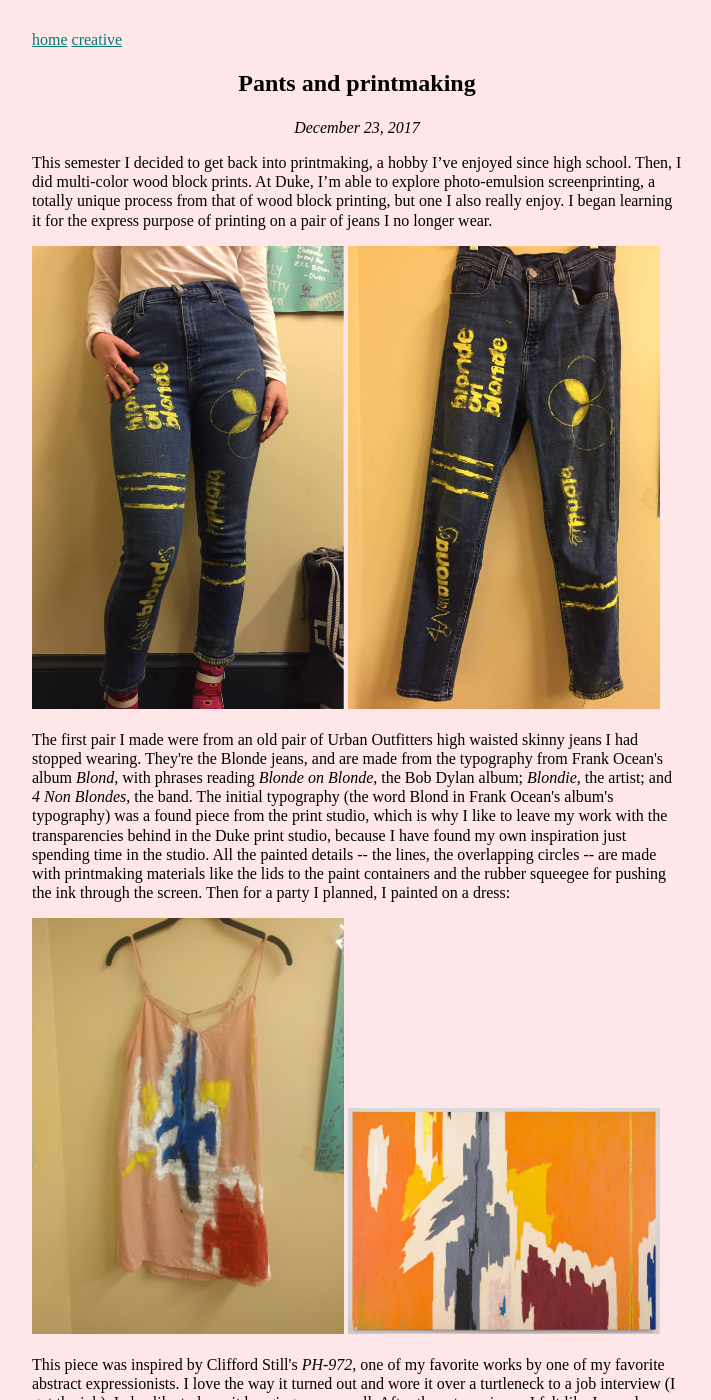
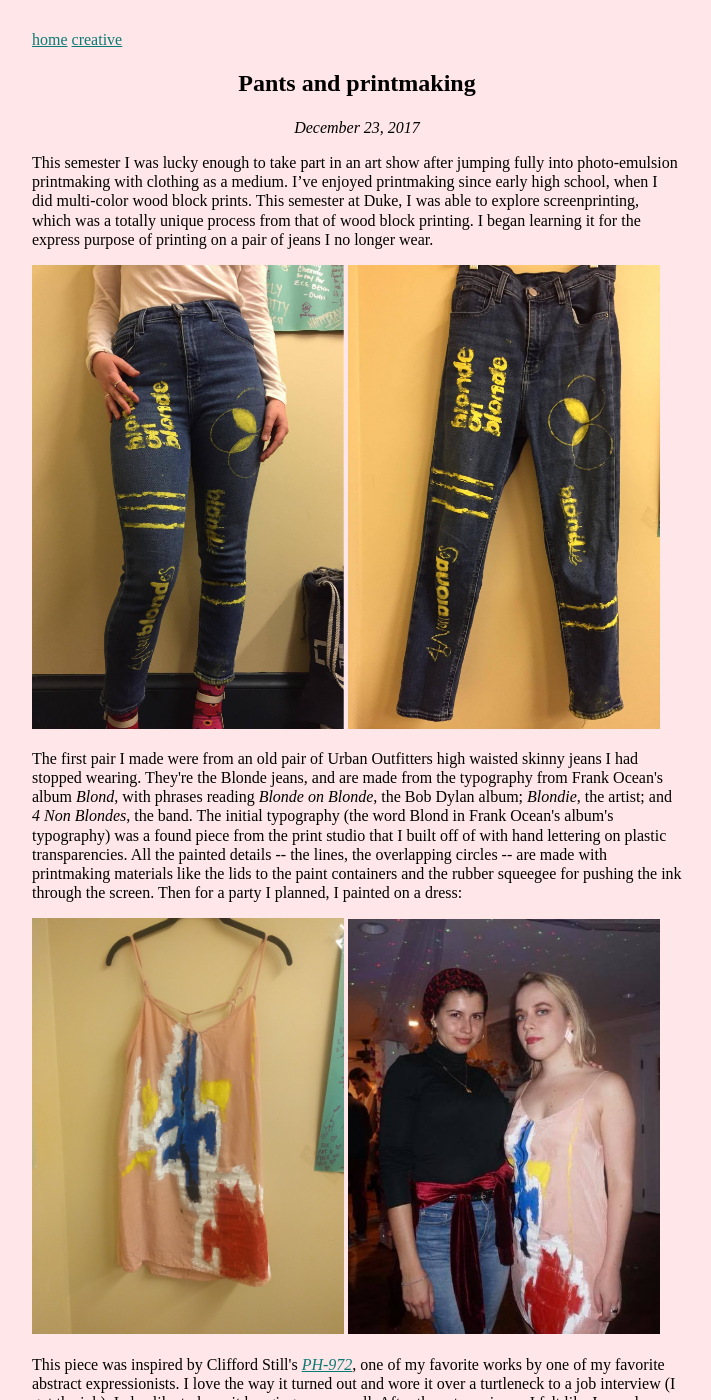
Before and after one commit to pmt/pmt.github.io, a Jekyll site: the page built from _posts/2017-12-23-pants.md, in a window 1280 px wide and 1400 px high. Shown: the whole window, without its empty margins (283-994 px from the left). Built offline with Jekyll 4.4.1, drawn with Linux system fonts in a browser that asks for light colours.

Commit message:
Change one image, fix copy

```diff
--- a/_posts/2017-12-23-pants.md
+++ b/_posts/2017-12-23-pants.md
@@ -4,17 +4,17 @@ layout: post
 date: 2017-12-23
 ---
 
-This semester I decided to get back into printmaking, a hobby I've enjoyed since high school. Then, I did multi-color wood block prints. At Duke, I'm able to explore photo-emulsion screenprinting, a totally unique process from that of wood block printing, but one I also really enjoy. I began learning it for the express purpose of printing on a pair of jeans I no longer wear.
+This semester I was lucky enough to take part in an art show after jumping fully into photo-emulsion printmaking with clothing as a medium. I've enjoyed printmaking since early high school, when I did multi-color wood block prints. This semester at Duke, I was able to explore screenprinting, which was a totally unique process from that of wood block printing. I began learning it for the express purpose of printing on a pair of jeans I no longer wear.
 
 <img class="post-two-images" src="/files/pants/blonde_jeans.jpg" /> <img class="post-two-images" src="/files/pants/blonde_jeans2.jpg" />
 
-<p> The first pair I made were from an old pair of Urban Outfitters high waisted skinny jeans I had stopped wearing. They're the Blonde jeans, and are made from the typography from Frank Ocean's album <i>Blond</i>, with phrases reading <i>Blonde on Blonde</i>, the Bob Dylan album; <i>Blondie</i>, the artist; and <i>4 Non Blondes</i>, the band. The initial typography (the word Blond in Frank Ocean's album's typography) was a found piece from the print studio, which is why I like to leave my work with the transparencies behind in the Duke print studio, because I have found my own inspiration just spending time in the studio. All the painted details -- the lines, the overlapping circles -- are made with printmaking materials like the lids to the paint containers and the rubber squeegee for pushing the ink through the screen.
+<p> The first pair I made were from an old pair of Urban Outfitters high waisted skinny jeans I had stopped wearing. They're the Blonde jeans, and are made from the typography from Frank Ocean's album <i>Blond</i>, with phrases reading <i>Blonde on Blonde</i>, the Bob Dylan album; <i>Blondie</i>, the artist; and <i>4 Non Blondes</i>, the band. The initial typography (the word Blond in Frank Ocean's album's typography) was a found piece from the print studio that I built off of with hand lettering on plastic transparencies. All the painted details -- the lines, the overlapping circles -- are made with printmaking materials like the lids to the paint containers and the rubber squeegee for pushing the ink through the screen.
 
 Then for a party I planned, I painted on a dress:
 
-<p><img class="post-two-images" src="/files/pants/still_dress.jpg" /> <img class="post-two-images" src="/files/pants/still_ph972_1959.jpg" />
+<p><img class="post-two-images" src="/files/pants/still_dress.jpg" /> <img class="post-two-images" src="/files/pants/still_dress2.jpg" />
 
-<p>This piece was inspired by Clifford Still's <i>PH-972</i>, one of my favorite works by one of my favorite abstract expressionists. I love the way it turned out and wore it over a turtleneck to a job interview (I got the job). I also like to have it hanging on my wall.
+<p>This piece was inspired by Clifford Still's <i><a href="https://clyffordstillmuseum.org/wp-content/uploads/2016/11/1959PH-972_Blackwell2012_HR.jpg">PH-972</a></i>, one of my favorite works by one of my favorite abstract expressionists. I love the way it turned out and wore it over a turtleneck to a job interview (I got the job). I also like to have it hanging on my wall.
 
 After these two pieces, I felt like I was done for the semester. I didn't have any particular motivation to make more works. But I ran into my friend Laure while wearing the Still dress, and she said her publication <a href="http://www.getthestandard.com">The Standard</a> was looking for student artists for an art exhibition they were doing. She passed along my work to other organizers and I was asked to create 10 pairs of jeans and a couple shirts to show and sell at their event in a month.
 
```
Also changed, not shown: files/pants/still_dress2.jpg (added).
